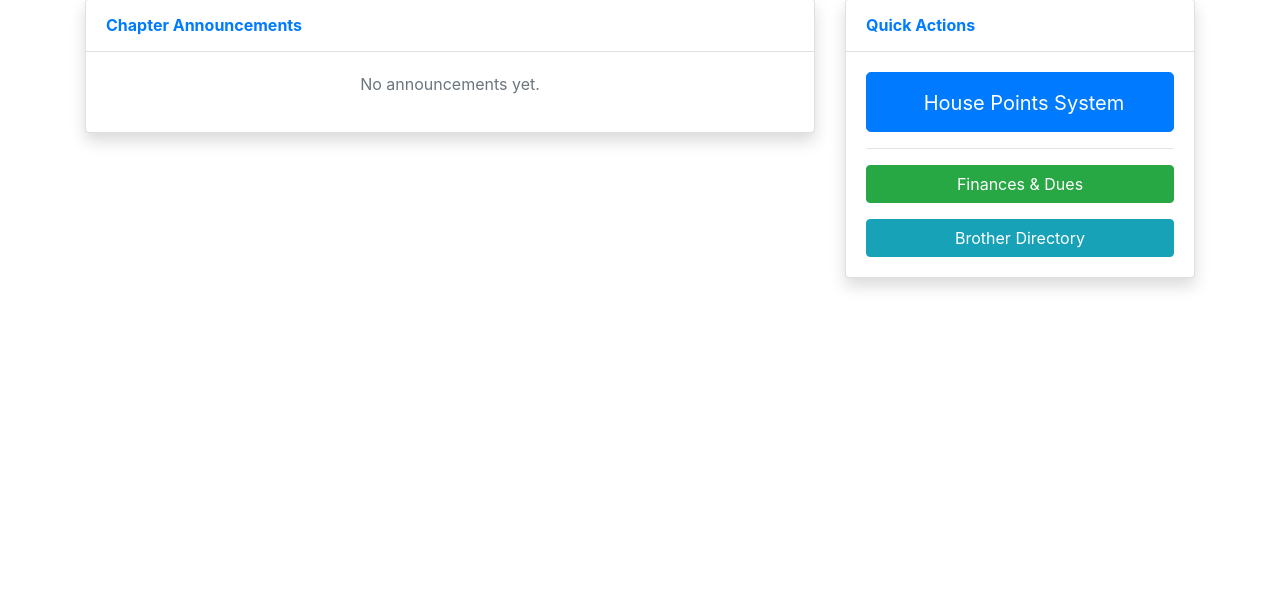
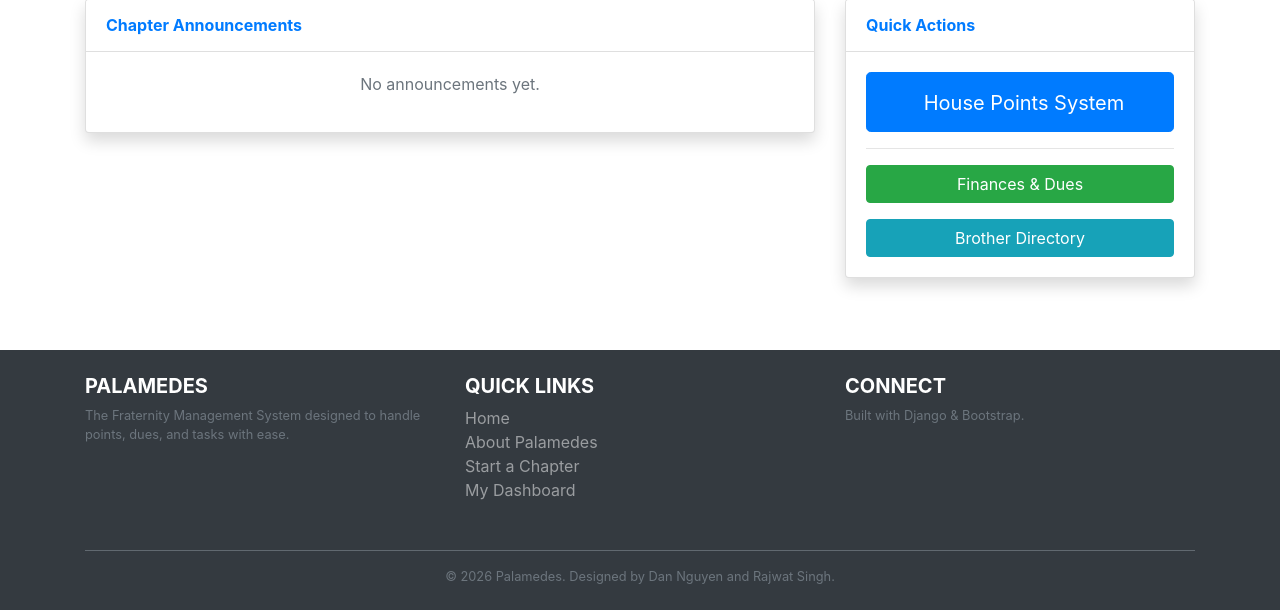
Before and after one commit to dannguyen111/palamedes, a Django app: page /dashboard/ in a window 1280 px wide. Shown: the part 325-935 px from the top of the page. Before the commit the page ends 614 px from the top, so only its background shows below. Run offline with Django 5.2, Linux system fonts and the light colour scheme; the visitor is signed in with stand-in values (Sample User, id 1); data that the repository does not hold is empty.

Commit message:
added footer & made navbar stick to the top

```diff
--- a/palamedes/homepage/static/homepage/main.css
+++ b/palamedes/homepage/static/homepage/main.css
@@ -0,0 +1,17 @@
+/* Make the body a flex container */
+body {
+    display: flex;
+    flex-direction: column;
+    min-height: 100vh;
+}
+
+/* Ensure the main content area grows to push footer down */
+.flex-fill {
+    flex: 1;
+}
+
+/* Optional: Hover effect for footer links */
+footer a.text-white-50:hover {
+    color: #ffffff !important;
+    text-decoration: none;
+}
--- a/palamedes/homepage/templates/homepage/base.html
+++ b/palamedes/homepage/templates/homepage/base.html
@@ -16,7 +16,7 @@
 </head>
 
 <body>
-    <nav class="navbar navbar-expand-lg navbar-dark bg-primary mb-4">
+    <nav class="navbar navbar-expand-lg navbar-dark bg-primary mb-4 sticky-top">
         <div class="container">
             <a class="navbar-brand"
                 href="{% if user.is_authenticated %}{% url 'dashboard' %}{% else %}{% url 'home' %}{% endif %}">
@@ -92,6 +92,56 @@
     <script src="https://cdn.jsdelivr.net/npm/bootstrap@4.3.1/dist/js/bootstrap.min.js"
         integrity="sha384-JjSmVgyd0p3pXB1rRibZUAYoIIy6OrQ6VrjIEaFf/nJGzIxFDsf4x0xIM+B07jRM"
         crossorigin="anonymous"></script>
+
+    <footer class="bg-dark text-white mt-5 py-4">
+        <div class="container">
+            <div class="row">
+                <div class="col-md-4 mb-3">
+                    <h5 class="text-uppercase font-weight-bold">Palamedes</h5>
+                    <p class="small text-muted">
+                        The Fraternity Management System designed to handle points, dues, and tasks with
+                        ease.
+                    </p>
+                </div>
+
+                <div class="col-md-4 mb-3">
+                    <h5 class="text-uppercase font-weight-bold">Quick Links</h5>
+                    <ul class="list-unstyled">
+                        <li><a href="{% url 'home' %}" class="text-white-50">Home</a></li>
+                        <li><a href="{% url 'about' %}" class="text-white-50">About Palamedes</a></li>
+                        <li><a href="{% url 'start_chapter' %}" class="text-white-50">Start a Chapter</a></li>
+                        {% if user.is_authenticated %}
+                        <li><a href="{% url 'dashboard' %}" class="text-white-50">My Dashboard</a></li>
+                        {% else %}
+                        <li><a href="{% url 'login' %}" class="text-white-50">Login</a></li>
+                        {% endif %}
+                    </ul>
+                </div>
+
+                <div class="col-md-4 mb-3">
+                    <h5 class="text-uppercase font-weight-bold">Connect</h5>
+                    <p class="small text-muted">
+                        Built with Django & Bootstrap.
+                    </p>
+                    <div class="mb-2">
+                        <a href="#" class="text-white mr-3"><i class="fab fa-github fa-lg"></i></a>
+                        <a href="#" class="text-white mr-3"><i class="fab fa-twitter fa-lg"></i></a>
+                        <a href="#" class="text-white"><i class="fas fa-envelope fa-lg"></i></a>
+                    </div>
+                </div>
+            </div>
+
+            <hr class="bg-secondary">
+
+            <div class="row">
+                <div class="col-md-12 text-center">
+                    <p class="small text-muted mb-0">
+                        &copy; {% now "Y" %} Palamedes. Designed by Dan Nguyen and Rajwat Singh.
+                    </p>
+                </div>
+            </div>
+        </div>
+    </footer>
 </body>
 
 </html>
```
